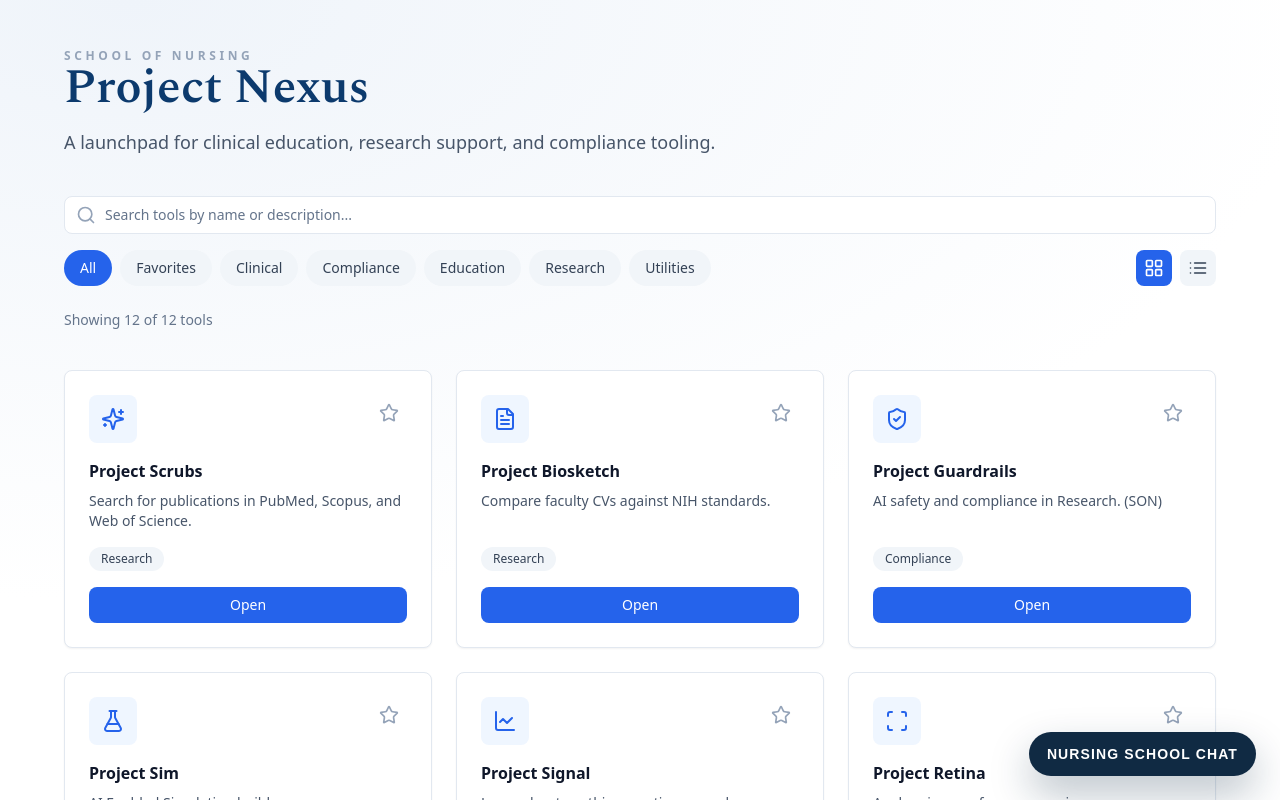
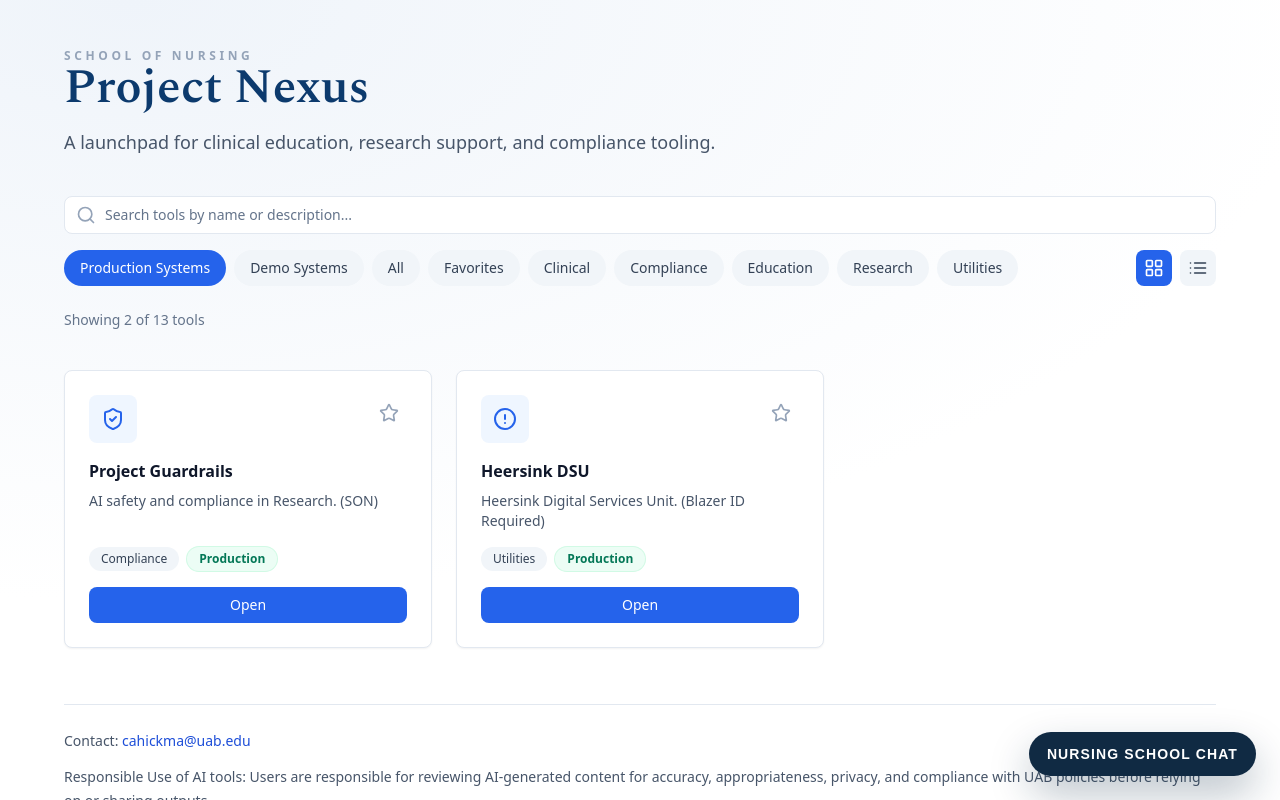
Before and after one commit to chickman72/Project-Nexus, a Next.js app: page / in a window 1280 px wide. Shown: the top 800 px of the page. Built offline with nearby package versions, Linux system fonts and the light colour scheme.

Commit message:
Add systemType to tools in content.json and enhance HomePage with system categorization

```diff
--- a/app/page.jsx
+++ b/app/page.jsx
@@ -7,11 +7,31 @@ import { DynamicIcon } from "../components/IconHelper";
 import toolsData from "../data/content.json";
 
 const FAVORITES_CATEGORY = "Favorites";
+const PRODUCTION_SYSTEMS_CATEGORY = "Production Systems";
+const DEMO_SYSTEMS_CATEGORY = "Demo Systems";
 const FAVORITES_STORAGE_KEY = "project-nexus-favorites";
+
+function isDemoSystem(tool) {
+  return tool.systemType === "demo";
+}
+
+function isProductionSystem(tool) {
+  return !isDemoSystem(tool);
+}
+
+function getSystemTypeLabel(tool) {
+  return isDemoSystem(tool) ? "Demo Only" : "Production";
+}
+
+function getSystemTypeClassName(tool) {
+  return isDemoSystem(tool)
+    ? "bg-amber-100 text-amber-800 ring-1 ring-amber-200"
+    : "bg-emerald-50 text-emerald-700 ring-1 ring-emerald-100";
+}
 
 export default function HomePage() {
   const [searchQuery, setSearchQuery] = useState("");
-  const [activeCategory, setActiveCategory] = useState("All");
+  const [activeCategory, setActiveCategory] = useState(PRODUCTION_SYSTEMS_CATEGORY);
   const [viewMode, setViewMode] = useState("grid");
   const [favoriteIds, setFavoriteIds] = useState([]);
   const [hasLoadedFavorites, setHasLoadedFavorites] = useState(false);
@@ -46,7 +66,13 @@ export default function HomePage() {
   // Derive unique categories from the data
   const categories = useMemo(() => {
     const uniqueCategories = [...new Set(toolsData.map((tool) => tool.category))];
-    return ["All", FAVORITES_CATEGORY, ...uniqueCategories.sort()];
+    return [
+      PRODUCTION_SYSTEMS_CATEGORY,
+      DEMO_SYSTEMS_CATEGORY,
+      "All",
+      FAVORITES_CATEGORY,
+      ...uniqueCategories.sort(),
+    ];
   }, []);
 
   const favoriteIdSet = useMemo(() => new Set(favoriteIds), [favoriteIds]);
@@ -64,7 +90,9 @@ export default function HomePage() {
     return toolsData.filter((tool) => {
       const matchesCategory =
         activeCategory === "All" ||
+        (activeCategory === PRODUCTION_SYSTEMS_CATEGORY && isProductionSystem(tool)) ||
         (activeCategory === FAVORITES_CATEGORY && favoriteIdSet.has(tool.id)) ||
+        (activeCategory === DEMO_SYSTEMS_CATEGORY && isDemoSystem(tool)) ||
         tool.category === activeCategory;
       const matchesSearch = searchQuery === "" ||
         tool.title.toLowerCase().includes(searchQuery.toLowerCase()) ||
@@ -210,9 +238,14 @@ export default function HomePage() {
                 </div>
 
                 {/* Category Badge */}
-                <div className="flex items-center gap-2">
+                <div className="flex flex-wrap items-center gap-2">
                   <span className="inline-block rounded-full bg-slate-100 px-3 py-1 text-xs font-medium text-slate-700">
                     {tool.category}
+                  </span>
+                  <span
+                    className={`inline-block rounded-full px-3 py-1 text-xs font-semibold ${getSystemTypeClassName(tool)}`}
+                  >
+                    {getSystemTypeLabel(tool)}
                   </span>
                 </div>
 
@@ -252,9 +285,14 @@ export default function HomePage() {
                     <h3 className="truncate font-semibold text-slate-900">
                       {tool.title}
                     </h3>
-                    <div className="mt-1">
+                    <div className="mt-1 flex flex-wrap gap-2">
                       <span className="inline-block rounded-full bg-slate-100 px-2 py-0.5 text-xs font-medium text-slate-700">
                         {tool.category}
+                      </span>
+                      <span
+                        className={`inline-block rounded-full px-2 py-0.5 text-xs font-semibold ${getSystemTypeClassName(tool)}`}
+                      >
+                        {getSystemTypeLabel(tool)}
                       </span>
                     </div>
                   </div>
@@ -309,10 +347,35 @@ export default function HomePage() {
             <p className="text-slate-600">
               {activeCategory === FAVORITES_CATEGORY
                 ? "No favorites found. Star tools to add them here."
+                : activeCategory === PRODUCTION_SYSTEMS_CATEGORY
+                  ? "No production systems found."
+                : activeCategory === DEMO_SYSTEMS_CATEGORY
+                  ? "No demo systems found. Update a tool's systemType to demo to show it here."
                 : "No tools found matching your search. Try adjusting your filters or search query."}
             </p>
           </div>
         )}
+
+        <footer className="mt-14 border-t border-slate-200 pt-6 text-sm leading-6 text-slate-600">
+          <p>
+            Contact:{" "}
+            <a
+              href="mailto:cahickma@uab.edu"
+              className="font-medium text-blue-700 hover:text-blue-800"
+            >
+              cahickma@uab.edu
+            </a>
+          </p>
+          <p className="mt-3">
+            Responsible Use of AI tools: Users are responsible for reviewing AI-generated
+            content for accuracy, appropriateness, privacy, and compliance with UAB
+            policies before relying on or sharing outputs.
+          </p>
+          <p className="mt-3 font-medium text-slate-700">
+            These tools are not approved for use with patient data without further
+            authorization.
+          </p>
+        </footer>
       </section>
 
       <nexus-chat-widget />
--- a/data/content.json
+++ b/data/content.json
@@ -4,6 +4,7 @@
     "title": "Project Scrubs",
     "description": "Search for publications in PubMed, Scopus, and Web of Science.",
     "category": "Research",
+    "systemType": "demo",
     "urls": [
       {
         "url": "https://lemon-bush-0637d9610.1.azurestaticapps.net",
@@ -17,6 +18,7 @@
     "title": "Project Biosketch",
     "description": "Compare faculty CVs against NIH standards.",
     "category": "Research",
+    "systemType": "demo",
     "urls": [
       {
         "url": "https://zealous-cliff-00197f110.4.azurestaticapps.net",
@@ -30,6 +32,7 @@
     "title": "Project Guardrails",
     "description": "AI safety and compliance in Research. (SON)",
     "category": "Compliance",
+    "systemType": "production",
     "urls": [
       {
         "url": "https://witty-desert-020c35e10.7.azurestaticapps.net",
@@ -43,6 +46,7 @@
     "title": "Project Sim",
     "description": "AI Enabled Simulation builder",
     "category": "Education",
+    "systemType": "demo",
     "urls": [
       {
         "url": "https://sim.cognitiveclinicals.com",
@@ -56,6 +60,7 @@
     "title": "Project Signal",
     "description": "Learn about anything, anytime, anywhere.",
     "category": "Education",
+    "systemType": "demo",
     "urls": [
       {
         "url": "https://signal.cognitiveclinicals.com/",
@@ -69,6 +74,7 @@
     "title": "Project Retina",
     "description": "Analyze images for pneumonia.",
     "category": "Clinical",
+    "systemType": "demo",
     "urls": [
       {
         "url": "https://thankful-coast-09ee35310.6.azurestaticapps.net/",
@@ -82,6 +88,7 @@
     "title": "Project Triage",
     "description": "AI enabled health care record.",
     "category": "Clinical",
+    "systemType": "demo",
     "urls": [
       {
         "url": "https://black-meadow-0b6d7260f.4.azurestaticapps.net/",
@@ -95,6 +102,7 @@
     "title": "Project Scan",
     "description": "Create and manage QR Codes.",
     "category": "Utilities",
+    "systemType": "demo",
     "urls": [
       {
         "url": "https://scan.chrishickman.net/",
@@ -108,6 +116,7 @@
     "title": "Project Matchmaker",
     "description": "Find Research Collaborators.",
     "category": "Research",
+    "systemType": "demo",
     "urls": [
       {
         "url": "https://matchmaker.cognitiveclinicals.com/",
@@ -121,6 +130,7 @@
     "title": "Medical Literature Extraction Tool",
     "description": "Summarize scholarly articles.",
     "category": "Research",
+    "systemType": "demo",
     "urls": [
       {
         "url": "https://consensus.cognitiveclinicals.com",
@@ -134,6 +144,7 @@
     "title": "SON Chat",
     "description": "Chat with a secured AI.",
     "category": "Utilities",
+    "systemType": "demo",
     "urls": [
       {
         "url": "https://chat.cognitiveclinicals.com",
@@ -147,6 +158,7 @@
     "title": "APT Platform",
     "description": "Manage your career.",
     "category": "Utilities",
+    "systemType": "demo",
     "urls": [
       {
         "url": "https://aptitude.chrishickman.net/",
@@ -154,5 +166,19 @@
       }
     ],
     "iconName": "Work"
+  },
+  {
+    "id": "anes",
+    "title": "Heersink DSU",
+    "description": "Heersink Digital Services Unit. (Blazer ID Required)",
+    "category": "Utilities",
+    "systemType": "production",
+    "urls": [
+      {
+        "url": "https://ai.anes.uab.edu/",
+        "label": "Open"
+      }
+    ],
+    "iconName": "Work"
   }
 ]
```
